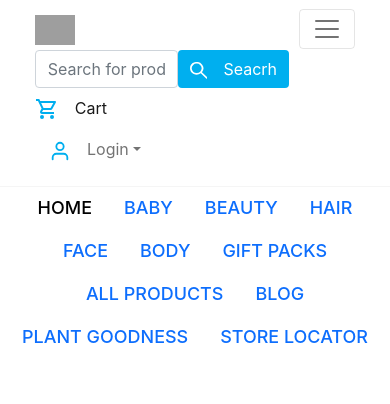
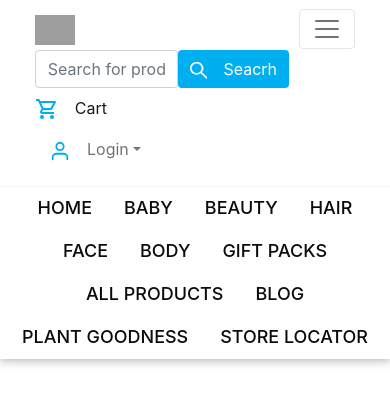
Before and after one commit to saikiran003/Clone_MamaEarth, a React (Create React App) app in the folder myapp/: page / in a window 390 px wide. Shown: the top 404 px of the page. Built offline with nearby package versions, Linux system fonts and the light colour scheme; grey boxes are pictures that could not be loaded.

Commit message:
responsive navbar

```diff
--- a/myapp/src/App.css
+++ b/myapp/src/App.css
@@ -2,37 +2,6 @@
   text-align: center;
 }
 
-.App-logo {
-  height: 40vmin;
-  pointer-events: none;
+.cont2{
+  color: #00afef
 }
-
-@media (prefers-reduced-motion: no-preference) {
-  .App-logo {
-    animation: App-logo-spin infinite 20s linear;
-  }
-}
-
-.App-header {
-  background-color: #282c34;
-  min-height: 100vh;
-  display: flex;
-  flex-direction: column;
-  align-items: center;
-  justify-content: center;
-  font-size: calc(10px + 2vmin);
-  color: white;
-}
-
-.App-link {
-  color: #61dafb;
-}
-
-@keyframes App-logo-spin {
-  from {
-    transform: rotate(0deg);
-  }
-  to {
-    transform: rotate(360deg);
-  }
-}
--- /dev/null
+++ b/myapp/src/Header/Header.css
@@ -0,0 +1,49 @@
+.belowNavbar{
+    box-shadow: rgba(0, 0, 0, 0.24) 0px 3px 8px;
+    background-color:white; border-top: 1px solid whitesmoke
+
+}
+.cont2>a{
+    text-decoration: none;
+    color:black;
+    text-shadow: #00afef;
+
+}
+.cont>a{
+
+    text-decoration: none;
+    color:rgb(11, 11, 11);
+
+}
+.babyHover{
+    margin-left: -20px;
+    display:flex;
+    border-top:2px solid #00afef;
+    padding:1vw 1vw;
+    box-shadow: rgba(0, 0, 0, 0.24) 0px 3px 8px;
+    position:absolute;
+    z-index: 1;
+}
+.babyFirst>p{
+    font-size:1.82648401826484vh;
+    margin-top: -7px;
+    color:grey;
+    text-align: left;
+}
+.babySecond{
+    border-left: 0.9px solid rgb(172, 168, 168);
+    margin-left:1vw
+}
+.babySecond>p{
+    margin-top: -7px;
+    margin-left:1vw;
+    font-size:1.82648401826484vh;
+    color:grey;
+    text-align: left;
+
+}
+.babyThird{
+    margin-top: -7px;
+    margin-left:2vw;
+    margin-right:1vw
+}
--- a/myapp/src/Header/Header.jsx
+++ b/myapp/src/Header/Header.jsx
@@ -1,6 +1,8 @@
-import React from "react";
+import React, { useState } from "react";
 import {Link} from "react-router-dom";
-// import {styles} from "navbar.modules";
+import "./Header.css";
+
+
 
 //     z-index: 1;
 // visibility: hidden;
@@ -18,6 +20,29 @@ import {Link} from "react-router-dom";
 // transform: translateX(50%);
 
 const Header = () => {
+  const [style,setStyle] = useState("cont");
+  const [baby,setBaby] = useState(false);
+  const [beauty,setBeauty] = useState(false);
+
+
+  const handleBaby = ()=>{
+    setBaby(true);
+  }
+
+  const handleBeauty = ()=>{
+    setBeauty(true);
+  }
+
+  const handleCss = (e) => {
+    e.target.style.color = "#00afef"
+    console.log("CSS")
+    setStyle("cont2")
+  }
+
+  const handleLeave=(e) => {
+    e.target.style.color="black"
+  }
+
   return (
     <div>
       <div >
@@ -87,7 +112,7 @@ const Header = () => {
 
         <div className="collapse navbar-collapse" id="navbarSupportedContent"></div>
 
-        <div style={{ marginRight: "1rem" }}>
+        <div  style={{ marginRight: "1rem" }}>
           <ul className="navbar-nav mb-2 mb-lg-0 ">
             <li className="nav-item   ">
               <Link to="/cart"
@@ -163,40 +188,117 @@ const Header = () => {
     </nav>
     </div>
 
-    <div style={{backgroundColor:'white', borderTop: '1px solid whitesmoke'}} >
+    <div className="belowNavbar" style={{}} >
       <ul style={{fontSize:'2.13089802130898vh', fontWeight:'500', color:'gray', textDecoration:'none'}} className="nav justify-content-center">
         <li className="nav-item">
-          <Link style={{color:'black', textDecoration:'none'}} className="nav-link active" aria-current="page" to="/">HOME</Link>
+          <div className={style} onClick={handleCss}>
+          <Link  className="nav-link active" aria-current="page" to="/" >HOME</Link>
+          </div>
         </li>
         <li className="nav-item">
+        <div className={style} onClick={handleCss} onMouseOver={handleBaby} onMouseLeave={()=>{setBaby(!baby)}} >
           <Link className="nav-link" to="/baby">BABY</Link>
+          </div>
+          {baby&&(
+            <div className="babyHover">
+              <div className="babyFirst">
+                <p style={{fontSize:'2.43531202435312vh',color:'black'}}>Explore</p>
+                <p >New Launches</p>
+                <p>Best Sellers</p>
+                <p>Combos</p>
+                <p>Gift Packs</p>
+              </div>
+              <div className="babySecond">
+                <p style={{fontSize:'2.43531202435312vh',color:'black'}}>Baby</p>
+                <p >Baby Shampoo</p>
+                <p>Baby Oralcare</p>
+                <p>Baby Oil</p>
+                <p>Baby Skin</p>
+                <p>Baby Bath</p>
+              </div>
+
+              <div className="babyThird">
+                <p style={{fontSize:'2.43531202435312vh',color:'#00afef'}}>See All</p>
+
+              </div>
+
+            </div>
+          )}
+        </li>
+
+        <li className="nav-item">
+        <div className={style} onClick={handleCss}  onMouseOver={handleBeauty} onMouseLeave={()=>{setBeauty(!beauty)}}>
+        <Link  className="nav-link" to="/beauty">BEAUTY</Link>
+        </div>
+
+
+
+          {beauty&&(
+            <div className="babyHover">
+              <div className="babyFirst">
+                <p style={{fontSize:'2.43531202435312vh',color:'black'}}>Explore</p>
+                <p >New Launches</p>
+                <p>Best Sellers</p>
+                <p>Combos</p>
+                <p>Gift Packs</p>
+              </div>
+              <div className="babySecond">
+                <p style={{fontSize:'2.43531202435312vh',color:'black'}}>Beauty</p>
+                <p >Face </p>
+                <p>Hair </p>
+                <p>Body</p>
+              </div>
+
+              <div className="babyThird">
+                <p style={{fontSize:'2.43531202435312vh',color:'#00afef'}}>See All</p>
+
+              </div>
+
+            </div>
+          )}
+
         </li>
         <li className="nav-item">
-          <Link className="nav-link" to="/beauty">BEAUTY</Link>
+        <div className={style} onClick={handleCss}>
+        <Link  className="nav-link " to="/hair">HAIR</Link>
+          </div>
+
+
         </li>
         <li className="nav-item">
-          <Link className="nav-link " to="/hair">HAIR</Link>
+        <div className={style} onClick={handleCss}>
+          <Link  className="nav-link " to="/face">FACE</Link>
+          </div>
         </li>
         <li className="nav-item">
-          <Link className="nav-link " to="/face">FACE</Link>
+        <div className={style} onClick={handleCss}>
+          <Link  className="nav-link " to="/body">BODY</Link>
+          </div>
         </li>
         <li className="nav-item">
-          <Link className="nav-link " to="/body">BODY</Link>
+        <div className={style} onClick={handleCss}>
+          <Link  className="nav-link " to="/giftpacks">GIFT PACKS</Link>
+          </div>
         </li>
         <li className="nav-item">
-          <Link className="nav-link " to="/giftpacks">GIFT PACKS</Link>
+        <div className={style} onClick={handleCss}>
+          <Link  className="nav-link " to="/allproducts">ALL PRODUCTS</Link>
+          </div>
         </li>
         <li className="nav-item">
-          <Link className="nav-link " to="/allproducts">ALL PRODUCTS</Link>
+        <div className={style} onClick={handleCss}>
+          <Link  className="nav-link " to="/blog">BLOG</Link>
+          </div>
         </li>
         <li className="nav-item">
-          <Link className="nav-link " to="/blog">BLOG</Link>
+        <div className={style} onClick={handleCss}>
+          <Link  className="nav-link " to="/plantgoodness">PLANT GOODNESS</Link>
+          </div>
         </li>
         <li className="nav-item">
-          <Link className="nav-link " to="/plantgoodness">PLANT GOODNESS</Link>
-        </li>
-        <li className="nav-item">
-          <Link className="nav-link " to="storelocator">STORE LOCATOR</Link>
+        <div className={style} onMouseOver={handleCss} onMouseLeave={handleLeave}>
+          <Link  className="nav-link " to="storelocator">STORE LOCATOR</Link>
+          </div>
         </li>
       </ul>
     </div>
--- a/myapp/src/styles/navbar.modules.css
+++ /dev/null
@@ -1,4 +0,0 @@
-.nav-link active{
-    color:'black';
-    text-decoration: 'none';
-}
```
